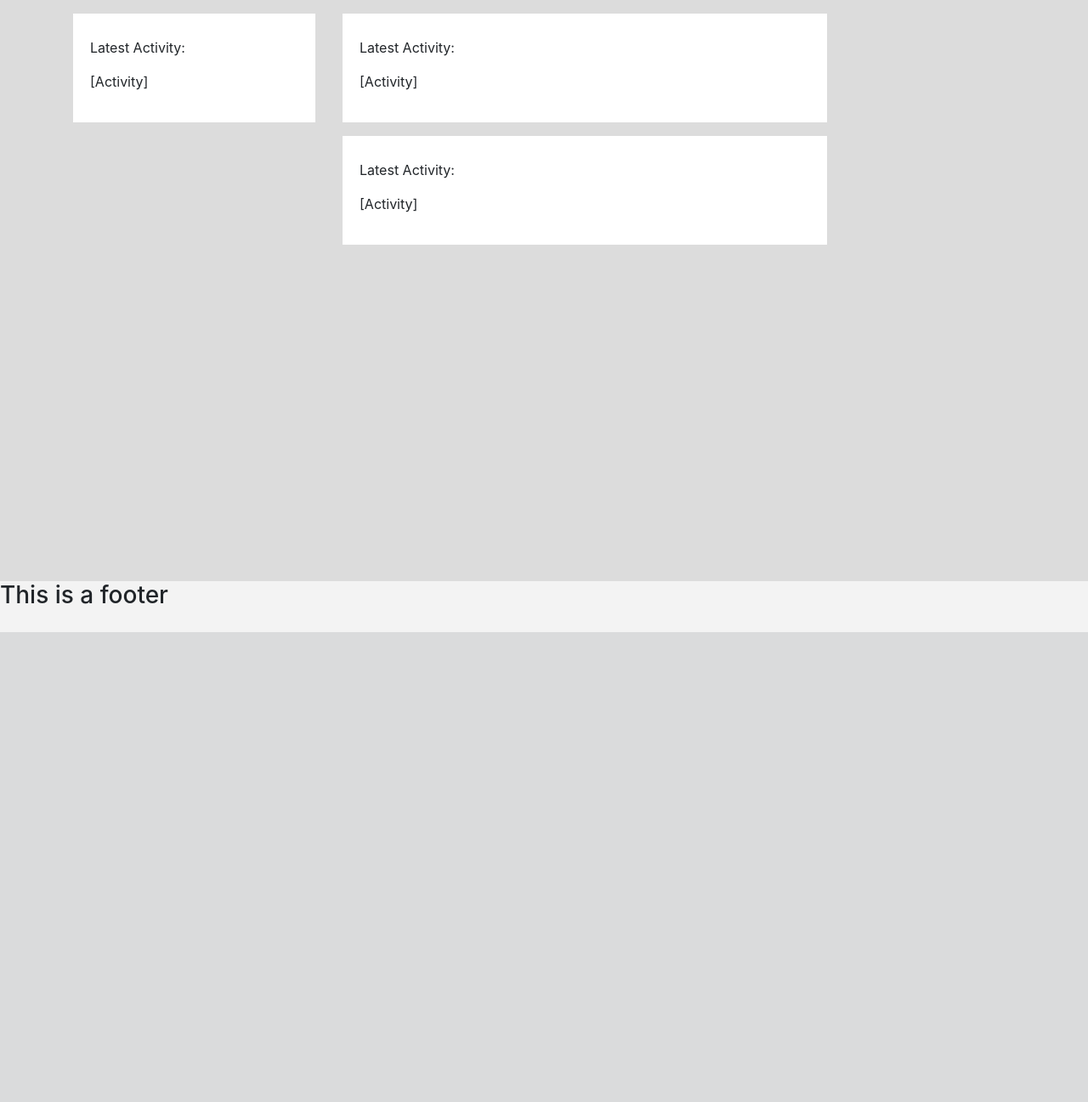
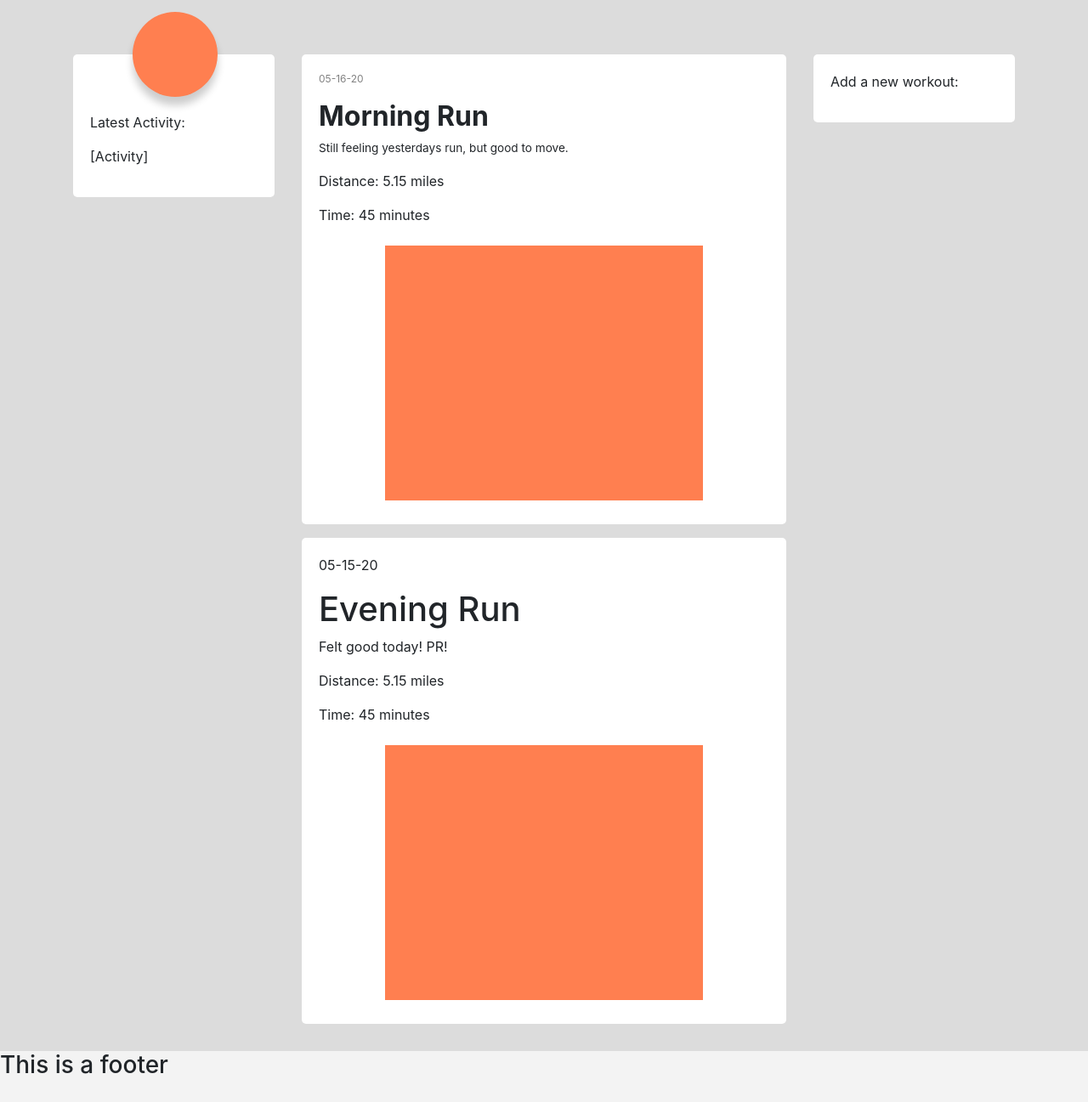
Before and after one commit to pmarre/fitness-tracker, a Flask app: template templates/dashboard.html in a window 1280 px wide. Shown: the part 56-1353 px from the top of the page at 85% size. Before the commit the page ends 800 px from the top, so only its background shows below. Run offline with Flask 2, Linux system fonts and the light colour scheme; the template is opened without the code that fills it, so the values that code supplies are empty; some libraries are stand-ins or nearby versions.

Commit message:
Continued styling, added flash feature to login page

```diff
--- a/app.py
+++ b/app.py
@@ -1,11 +1,11 @@
 import os
 from config import *
-from flask import Flask, render_template, redirect, request, url_for
+from flask import Flask, flash, render_template, redirect, request, url_for
 from flask_pymongo import PyMongo
 from bson.objectid import ObjectId
 
 app = Flask(__name__)
-
+app.secret_key = b'_5#y2L"F4Q8z\n\xec]/'
 app.config["MONGO-DBNAME"] = "fitnessDB"
 app.config["MONGO_URI"] = MONGO_URI
 
@@ -29,12 +29,11 @@
     password = request.form.get("password")
     if mongo.db.current_users.find_one({'email': email, 'password': password}) != None:
         user = mongo.db.current_users.find_one({'email': email})
-        print(user)
-        print(user['_id'])
         user_id = user['_id']
         return redirect(url_for('dashboard', user_id=user_id))
     else:
-        return redirect(url_for('login', login_success=False))
+        flash('Login unsuccessful')
+        return redirect(url_for('login'))
 
 
 @app.route('/dashboard/<user_id>', methods=['POST', 'GET'])
--- a/static/css/style.css
+++ b/static/css/style.css
@@ -18,9 +18,6 @@
 }
 
 .footer {
-  position: absolute;
-  bottom: 0;
-  left: 0;
   height: 60px;
   background-color: rgb(243, 243, 243);
   width: 100%;
@@ -34,7 +31,40 @@
   text-align: center;
 }
 
-.profile-box {
+.profile-box,
+.workout-box {
   background-color: #fff;
   padding: 20px;
+  border-radius: 5px;
 }
+
+.profile-image {
+  width: 100px;
+  height: 100px;
+  border-radius: 50%;
+  background-color: coral;
+  position: absolute;
+  top: 0;
+  left: 0;
+  transform: translate(70%, -50%);
+  box-shadow: 0px 10px 10px 0px rgba(0, 0, 0, 0.2);
+}
+
+/* WORKOUT BOX */
+.workout-date {
+  color: gray;
+  font-size: 0.75rem;
+}
+
+.workout-title {
+  font-size: 2rem;
+  font-weight: bold;
+}
+
+.workout-description {
+  font-size: 0.85rem;
+}
+.workout-image {
+  height: 300px;
+  background-color: coral;
+}
--- a/templates/base.html
+++ b/templates/base.html
@@ -47,7 +47,7 @@
         </div>
       </nav>
     </header>
-    <div class="container-lg">
+    <div class="container-lg mt-5">
       {% block content %} {% endblock %}
     </div>
     <footer class="footer">
--- a/templates/dashboard.html
+++ b/templates/dashboard.html
@@ -1,24 +1,46 @@
 {% extends 'base.html' %} {% block content%}
 <div class="row">
-  <div class="col-3 offset-1 profile-box m-3 h-100">
-    <div></div>
-    <h1>{{user.first_name}} {{user.last_name}}</h1>
-    <p>Latest Activity:</p>
-    <p>[Activity]</p>
+  <div class="d-none d-md-block col profile-box m-3 h-100">
+    <div class="profile-image"></div>
+    <div class="profile-info mt-5">
+      <h1>{{user.first_name}} {{user.last_name}}</h1>
+      <p>Latest Activity:</p>
+      <p>[Activity]</p>
+    </div>
   </div>
-  <div class="col-6 offset-sm-4 m-3">
+  <div class="col-10 offset-1 col-md-6 m-3">
     <div class="row">
-      <div class="col-12 profile-box mb-3">
-        <h1>{{user.first_name}} {{user.last_name}}</h1>
-        <p>Latest Activity:</p>
-        <p>[Activity]</p>
+      <div class="col-12 workout-box mb-3">
+        <div class="row">
+          <p class="col-12 workout-date">05-16-20</p>
+          <h1 class="col-12 workout-title">Morning Run</h1>
+          <p class="col-12 workout-description">
+            Still feeling yesterdays run, but good to move.
+          </p>
+          <p class="col-12 workout-distance">Distance: 5.15 miles</p>
+          <p class="col-12 workout-time">Time: 45 minutes</p>
+        </div>
+        <div class="row justify-content-center">
+          <div class="col-8 workout-image m-2"></div>
+        </div>
       </div>
-      <div class="col-12 profile-box mb-3">
-        <h1>{{user.first_name}} {{user.last_name}}</h1>
-        <p>Latest Activity:</p>
-        <p>[Activity]</p>
+      <div class="col-12 workout-box mb-3">
+        <div class="row">
+          <p class="col-12">05-15-20</p>
+          <h1 class="col-12">Evening Run</h1>
+          <p class="col-12">Felt good today! PR!</p>
+          <p class="col-12">Distance: 5.15 miles</p>
+          <p class="col-12">Time: 45 minutes</p>
+        </div>
+        <div class="row justify-content-center">
+          <div class="col-8 workout-image m-2"></div>
+        </div>
       </div>
     </div>
+  </div>
+  <div class="d-none d-md-block col profile-box m-3 h-100">
+    <div></div>
+    <p>Add a new workout:</p>
   </div>
 </div>
 
```
Also changed, not shown: templates/login.html (+6 -2 lines).
